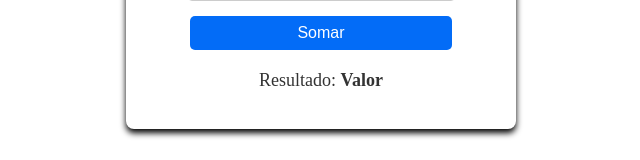
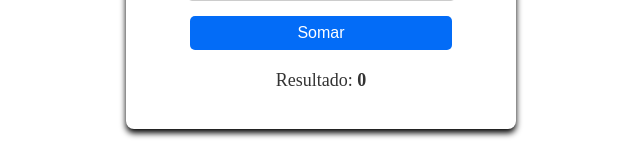
Before and after one commit to FidelMaluto/Angular, an Angular app in the folder conceitos-basicos/: page / in a window 1280 px wide. Shown: the part 285-445 px from the top of the page, without its empty margins (319-959 px from the left). Built offline with nearby package versions, Linux system fonts and the light colour scheme.

Commit message:
feat: Criando a função TS para fazer a soma

```diff
--- a/conceitos-basicos/src/app/calculadora/calculadora.component.html
+++ b/conceitos-basicos/src/app/calculadora/calculadora.component.html
@@ -9,11 +9,11 @@
             <label for="num2">Número 2</label>
             <input type="number" id="num2" name="num2">
 
-            <button type="submit">Somar</button>
+            <button type="button" (click)="calcularResultado()">Somar</button>
 
         </form>
         <div class="result-display">
-            <p>Resultado: <span id="result">Valor</span></p>
+            <p>Resultado: <span id="result">{{ resultado }}</span></p>
         </div>
     </div>
 </div>
--- a/conceitos-basicos/src/app/calculadora/calculadora.component.ts
+++ b/conceitos-basicos/src/app/calculadora/calculadora.component.ts
@@ -7,5 +7,12 @@ import { Component } from '@angular/core';
   styleUrl: './calculadora.component.scss'
 })
 export class CalculadoraComponent {
+    num1: number = 0;
+    num2: number = 0;
+    resultado: number = 0;
 
+    calcularResultado(){
+      console.log('Chamando a função da soma!');
+      this.resultado = this.num1 + this.num2;
+    }
 }
```
